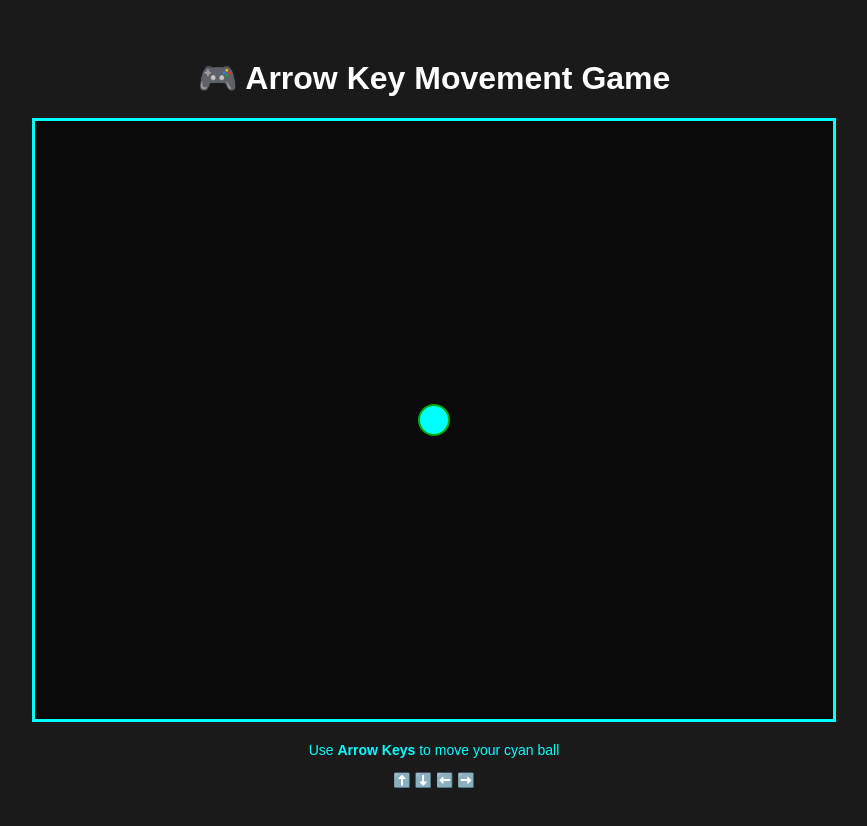
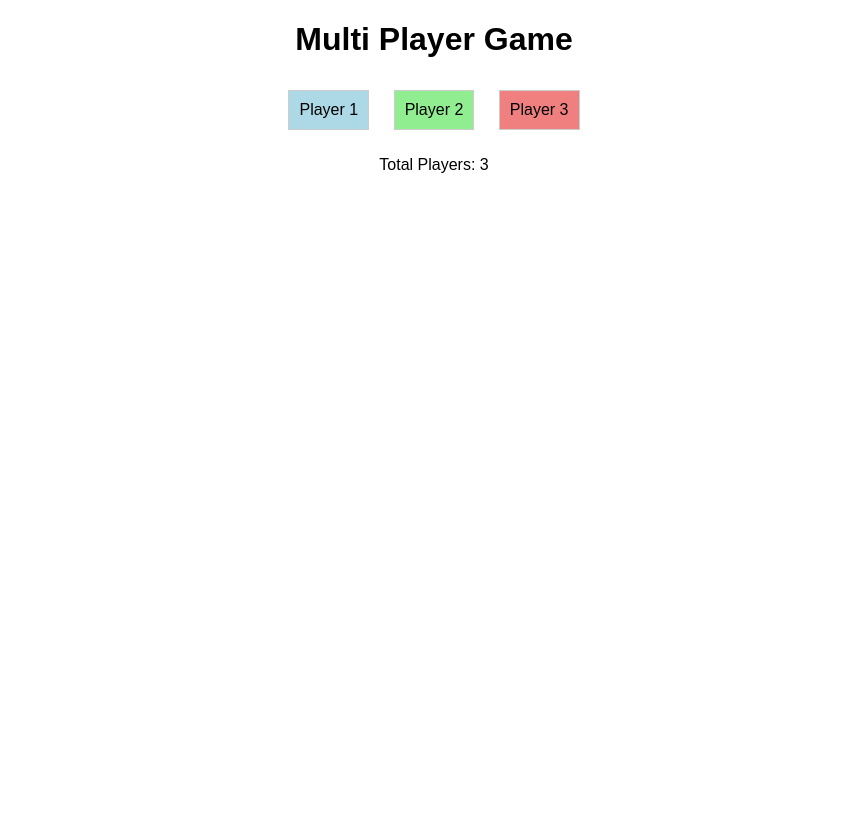
Before and after one commit to HIJERRY456/special-spoon, a plain HTML site: page index.html in a window 1280 px wide. Shown: the whole page, without its empty margins (206-1073 px from the left). After the commit the page ends 800 px from the top, so only its background shows below. Drawn offline with Linux system fonts and the light colour scheme.

Commit message:
Updated index.html to display multiple players with different colors and added player count display

```diff
--- a/index.html
+++ b/index.html
@@ -3,45 +3,24 @@
 <head>
     <meta charset="UTF-8">
     <meta name="viewport" content="width=device-width, initial-scale=1.0">
-    <title>Multiplayer Arrow Key Game</title>
+    <title>Multi Player Game</title>
     <style>
-        body {
-            margin: 0;
-            padding: 20px;
-            display: flex;
-            justify-content: center;
-            align-items: center;
-            min-height: 100vh;
-            background-color: #1a1a1a;
-            font-family: Arial, sans-serif;
-            color: #fff;
-        }
-        #gameContainer {
-            text-align: center;
-        }
-        canvas {
-            border: 2px solid #00FFFF;
-            background-color: #0a0a0a;
-            display: block;
-            margin: 20px auto;
-            cursor: none;
-        }
-        #instructions {
-            color: #00FFFF;
-            margin-top: 20px;
-            font-size: 14px;
-        }
+        body { font-family: Arial, sans-serif; text-align: center; }
+        .player { margin: 10px; padding: 10px; border: 1px solid #ccc; display: inline-block; }
+        .player1 { background-color: lightblue; }
+        .player2 { background-color: lightgreen; }
+        .player3 { background-color: lightcoral; }
     </style>
 </head>
 <body>
-    <div id="gameContainer">
-        <h1>🎮 Arrow Key Movement Game</h1>
-        <canvas id="gameCanvas" width="800" height="600"></canvas>
-        <div id="instructions">
-            <p>Use <strong>Arrow Keys</strong> to move your cyan ball</p>
-            <p>⬆️ ⬇️ ⬅️ ➡️</p>
-        </div>
+    <h1>Multi Player Game</h1>
+    <div id="players">
+        <div class="player player1">Player 1</div>
+        <div class="player player2">Player 2</div>
+        <div class="player player3">Player 3</div>
     </div>
-    <script src="game.js"></script>
+    <div>
+        <p>Total Players: <span id="playerCount">3</span></p>
+    </div>
 </body>
 </html>
```
